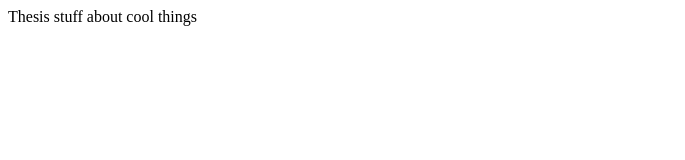
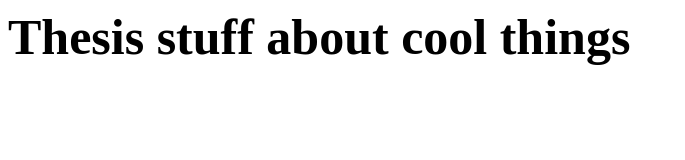
Before and after one commit to kabk/govt-theses-16-Charlotte-gramberg, a plain HTML site: page index.html in a window 1280 px wide. Shown: the whole page, without its empty margins (0-685 px from the left). Drawn offline with Linux system fonts and the light colour scheme.

Commit message:
Fancy stylo
whoop

```diff
--- a/index.html
+++ b/index.html
@@ -1,14 +1,27 @@
 <!DOCTYPE html>
             <html>
                 <head>
+                	<style>
+                	.text {
+                	font-size: 50px;
+                	font-family: Helvetica
+                	color: red;
+
+                	}
+                	</style>
+
                     <meta charset="utf-8">
                     <title>Beeld metaforen dingen</title>
+
                     <meta name="description" content="Een onderzoek naar het gebruik van beeld metaforen in grafisch ontwerp, hoe relevant zijn ze nog in een wereld waar er een overload is van informatie?" />
-                    <meta property="og:title" content="Waarom Beeld metaforen leuk zijn" />
+
+                    <meta property="og:title" content="<b>Waarom Beeld metaforen leuk zijn</b>" />
+
                     <meta property="og:image" content="http://findicons.com/files/icons/2315/default_icon/258/layers.png" />
+
                     <meta property="dc:creator" content="Charlotte Gramberg" />
                 </head>
                 <body>
-                		Thesis stuff about cool things
+                		<div class=text><b>Thesis stuff about cool things<b></div>
                 </body>
             </html>
```
